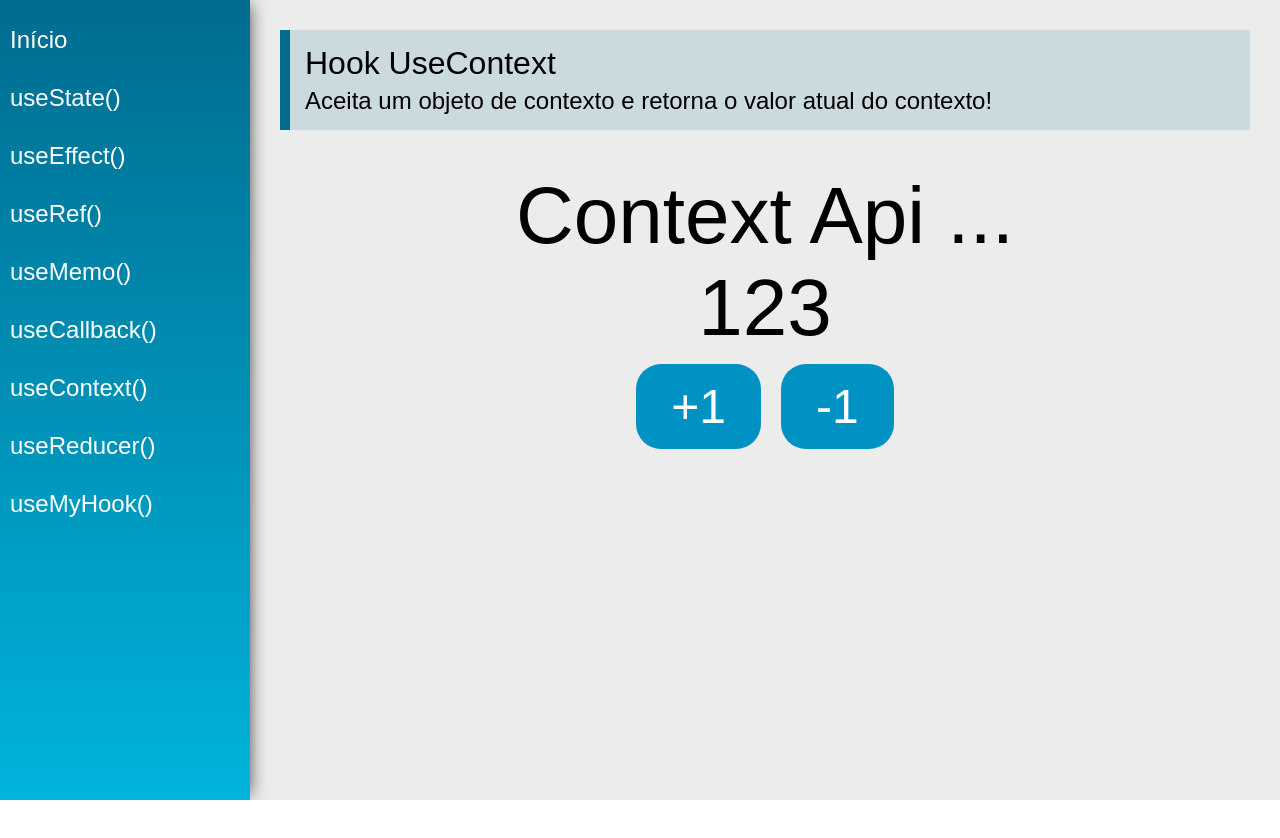
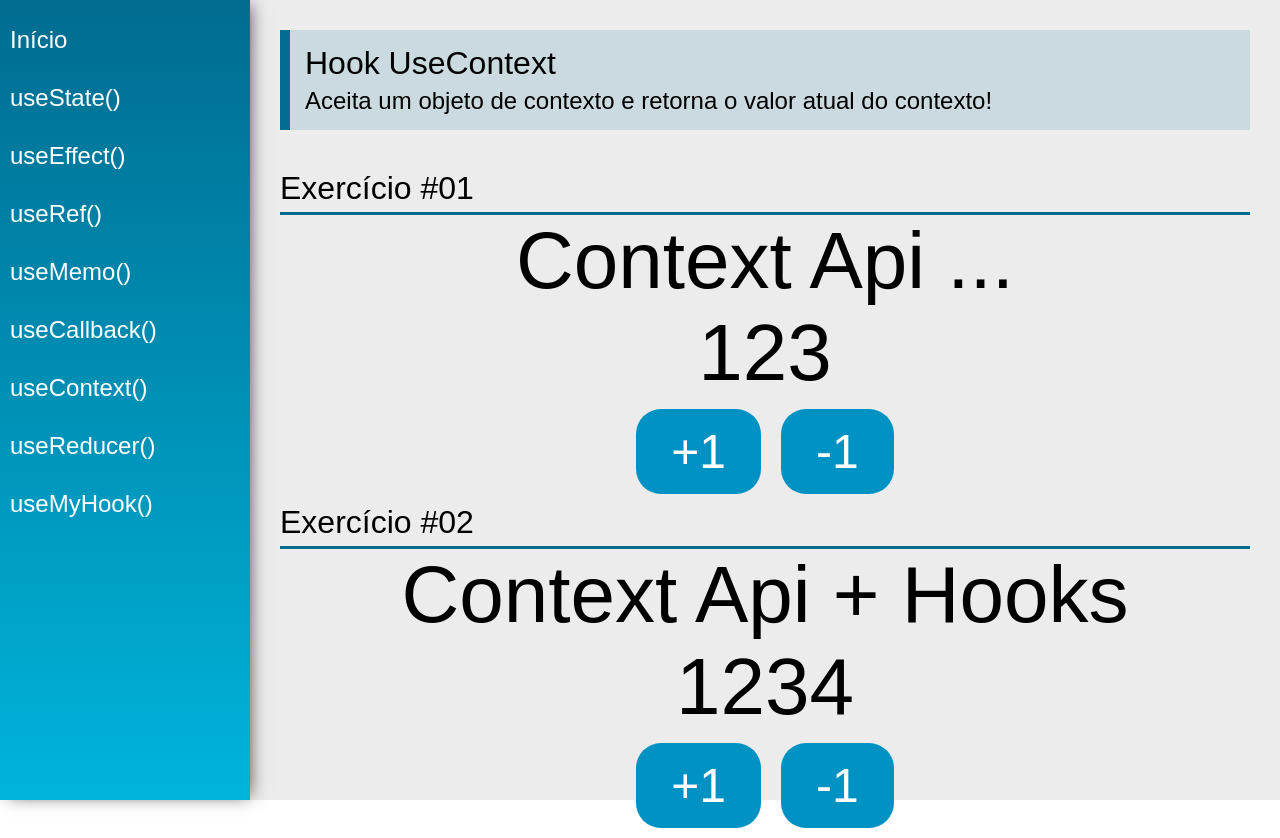
Before and after one commit to edilson-rodrigues/hooks, a React (Create React App) app: page /useContext in a window 1280 px wide. Before the commit the page ends 800 px from the top, so only its background shows below. Built offline with nearby package versions, Linux system fonts and the light colour scheme.

Commit message:
useContext #02

```diff
--- /dev/null
+++ b/src/data/Store.jsx
@@ -0,0 +1,32 @@
+import React, {useState} from "react";
+
+const initialState = {
+    number: 1234,
+    text: "Context Api + Hooks"
+}
+
+export const AppContext = React.createContext(initialState)
+
+const Store = (props) => {
+    const [state, setState] = useState(initialState)
+
+    function updateState(key, newValue){
+        setState({
+            ...state,
+            [key]: newValue
+        })
+    }
+
+    return (
+        <AppContext.Provider value={{
+            number: state.number,
+            text: state.text,
+            setNumber: n => updateState('number', n),
+            setText: t => updateState('text', t),
+        }}>
+            <div>{props.children}</div>
+        </AppContext.Provider>
+
+    )
+}
+export default Store;
--- a/src/views/App.jsx
+++ b/src/views/App.jsx
@@ -5,12 +5,14 @@
 import Menu from '../components/layout/Menu'
 import Content from '../components/layout/Content'
 import DataContext, {data} from "../data/DataContext";
+import Store from "../data/Store";
 
 const App = props => {
 
     const [state, setState] = useState(data)
 
     return (
+        <Store>
             <DataContext.Provider value={{state, setState}}>
                 <div className="App">
                     <Router>
@@ -19,6 +21,7 @@
                     </Router>
                 </div>
             </DataContext.Provider>
+        </Store>
     )
 }
 
--- a/src/views/examples/UseContext.jsx
+++ b/src/views/examples/UseContext.jsx
@@ -1,17 +1,30 @@
-import React, {useContext} from 'react'
-import PageTitle from '../../components/layout/PageTitle'
+import React, { useContext, useEffect } from "react";
+import PageTitle from "../../components/layout/PageTitle";
 import DataContext from "../../data/DataContext";
+import SectionTitle from "../../components/layout/SectionTitle";
+import { AppContext } from "../../data/Store";
 
-const UseContext = (props) => {
-
-    const context = useContext(DataContext)
+const UseContext = () => {
+	const context = useContext(DataContext);
 
 	function addNumber(delta) {
 		context.setState({
 			...context.state,
 			number: context.state.number + delta,
-        })
+		});
 	}
+
+	// exercicio #02
+	const { number, text, setNumber, setText } = useContext(AppContext);
+
+	useEffect(
+		function () {
+			if (number > 1250) {
+				setText("Eita!!!");
+			}
+		},
+		[number] // eslint-disable-line react-hooks/exhaustive-deps
+	);
 
 	return (
 		<div className="UseContext">
@@ -19,16 +32,34 @@
 				title="Hook UseContext"
 				subtitle="Aceita um objeto de contexto e retorna o valor atual do contexto!"
 			/>
+			<SectionTitle title={"Exercício #01"} />
 			<div className="center">
 				<span className="text">{context.state.text}</span>
 				<span className="text">{context.state.number}</span>
 				<div>
-                    <button className="btn" onClick={() => addNumber(1)}>+1</button>
-                    <button className="btn" onClick={() => addNumber(-1)}>-1</button>
+					<button className="btn" onClick={() => addNumber(1)}>
+						+1
+					</button>
+					<button className="btn" onClick={() => addNumber(-1)}>
+						-1
+					</button>
+				</div>
+			</div>
+			<SectionTitle title={"Exercício #02"} />
+			<div className="center">
+				<span className="text">{text}</span>
+				<span className="text">{number}</span>
+				<div>
+					<button className="btn" onClick={() => setNumber(number + 1)}>
+						+1
+					</button>
+					<button className="btn" onClick={() => setNumber(number - 1)}>
+						-1
+					</button>
 				</div>
 			</div>
 		</div>
-    )
-}
+	);
+};
 
-export default UseContext
+export default UseContext;
```
Also changed, not shown: src/index.js (+1 -6 lines). Lines whose indentation alone changed are shown as unchanged.
